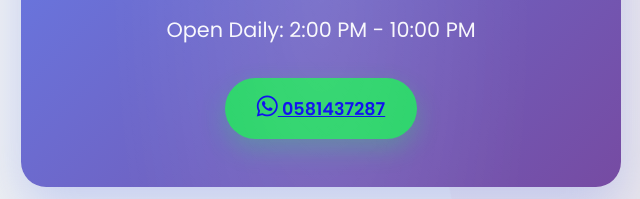
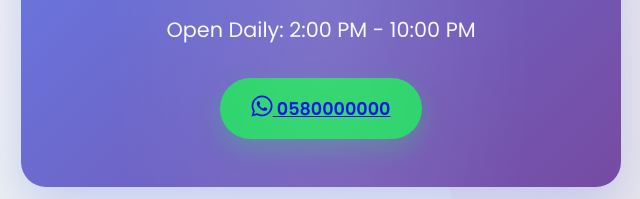
Before and after one commit to NasreenKhalid/Beauty_Bliss_Salon_Website, a website: page index.html in a window 1280 px wide. Shown: the part 2491-2690 px from the top of the page, 319-959 px from the left. Drawn offline with nearby package versions, Linux system fonts and the light colour scheme.

Commit message:
Update index.html

```diff
--- a/index.html
+++ b/index.html
@@ -213,9 +213,9 @@
                         <span class="lang-content" data-lang="ar" style="display: none;">مفتوح يومياً: 2:00 مساءً - 10:00 مساءً</span>
                     </p>
                     <div class="contact-whatsapp">
-                        <a href="https://wa.me/966581437287" class="whatsapp-contact">
+                        <a href="https://wa.me/9665800000" class="whatsapp-contact">
                             <i class="fab fa-whatsapp"></i>
-                            <span>0581437287</span>
+                            <span>0580000000</span>
                         </a>
                     </div>
                 </div>
```
